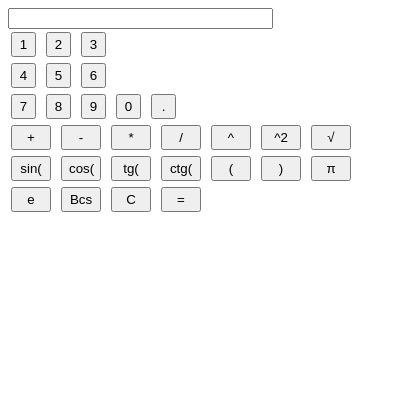
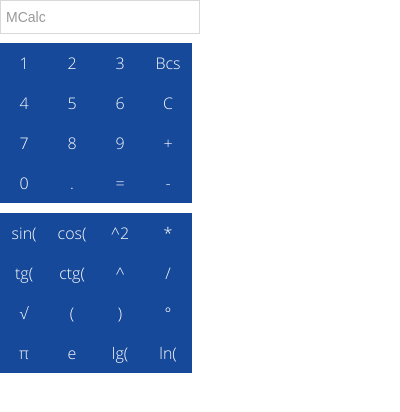
Before and after one commit to Mnwa/CalcForChrome-byMnwa, a browser extension: page popup.html in a window 400 px wide. Drawn offline with Linux system fonts and the light colour scheme.

Commit message:
02.11.2014
Replaced input on button

```diff
--- a/js/main.js
+++ b/js/main.js
@@ -1,18 +1,22 @@
 	$(document).ready(function(){
-		$('div#but input').click(function() {											//Input id=but
+		$('button').width(30);
+		$('html').width(200);
+		$('html').height(300);
+		$('button').height(30);
+		$('button#but').click(function() {											//Input id=but
 			$('.textbox').val($('.textbox').val() + this.value.toString());
 		})
 
-		$('div.vol input#sum').click(function() {										//Input id=sum
+		$('button#sum').click(function() {										//Input id=sum
 			$('.textbox').val($('.textbox').val() + this.value.toString());
 		})
-		$('div.vol input#add').click(function() {										//Enter
+		$('button#add').click(function() {										//Enter
 			$('.textbox').val(main($('.textbox').val()));
 		})
-		$('div.vol input#bck').click(function() {										//Backspace
+		$('button#bck').click(function() {										//Backspace
 			$('.textbox').val($('.textbox').val().slice(0,-1));
 		})
-		$('div.vol input#c').click(function() {											//Clean
+		$('button#c').click(function() {											//Clean
 			$('.textbox').val('');
 		})
 	});
--- a/popup.html
+++ b/popup.html
@@ -2,50 +2,61 @@
 <html>
 	<head>
 		<meta charset="utf-8">
-		<link rel="stylesheet" type="text/css" href="css/main.css">
+		<link rel="stylesheet" href="css/metro-bootstrap.min.css">
 		<script src="/js/jquery.js"></script>
+		<script src="js/metro.min.js"></script>
 		<script src="/js/calcup.js"></script>
 		<script src="/js/main.js"></script>
 	</head>
-	<body>
-		<input class="textbox" type="text" size="30" value="">
-		<div id="but">
-			<div id="1">
-				<input type="submit" value="1">
-				<input type="submit" value="2">
-				<input type="submit" value="3">
+	<body class="metro">
+	<div class="input-control text">
+		<input type="text" value="" class="textbox" placeholder="MCalc"/>
+	</div>
+		<div class="toolbar no-spaces">
+			<div>
+				<button id="but" class="primary" value="1">1</button>
+				<button id="but" class="primary" value="2">2</button>
+				<button id="but" class="primary" value="3">3</button>
+				<button id="bck" class="primary" value="Bcs">Bcs</button>
+			</div><div>
+				<button id="but" class="primary" value="4">4</button>
+				<button id="but" class="primary" value="5">5</button>
+				<button id="but" class="primary" value="6">6</button>
+				<button id="c" class="primary" value="C">C</button>
+			</div><div>
+				<button id="but" class="primary" value="7">7</button>
+				<button id="but" class="primary" value="8">8</button>
+				<button id="but" class="primary" value="9">9</button>
+				<button id="sum" class="primary" value="+">+</button>
+				</div><div>
+				<button id="but" class="primary" value="0">0</button>
+				<button id="but" class="primary" value=".">.</button>
+				<button id="add" class="primary" value="=">=</button>
+				<button id="sum" class="primary" value="-">-</button>
 				</div>
-			<div id="2">
-				<input type="submit" value="4">
-				<input type="submit" value="5">
-				<input type="submit" value="6"></div>
-			<div id="3">
-				<input type="submit" value="7">
-				<input type="submit" value="8">
-				<input type="submit" value="9">
-				<input type="submit" value="0">
-				<input type="submit" value=".">
-			</div>
 		</div>
-		<div class="vol">
-				<input type="submit" id="sum" value="+">
-				<input type="submit" id="sum" value="-">
-				<input type="submit" id="sum" value="*">
-				<input type="submit" id="sum" value="/">
-				<input type="submit" id="sum" value="^">
-				<input type="submit" id="sum" value="^2">
-				<input type="submit" id="sum" value="√">
-				<input type="submit" id="sum" value="sin(">
-				<input type="submit" id="sum" value="cos(">
-				<input type="submit" id="sum" value="tg(">
-				<input type="submit" id="sum" value="ctg(">
-				<input type="submit" id="sum" value="(">
-				<input type="submit" id="sum" value=")">
-				<input type="submit" id="sum" value="π">
-				<input type="submit" id="sum" value="e">
-				<input type="submit" id="bck" value="Bcs">
-				<input type="submit" id="c" value="C">
-				<input type="submit" id="add" value="=">
+		<div class="toolbar no-spaces">
+			<div>
+				<button id="sum" class="primary" value="sin(">sin(</button>
+				<button id="sum" class="primary" value="cos(">cos(</button>
+				<button id="sum" class="primary" value="^2">^2</button>
+				<button id="sum" class="primary" value="*">*</button>
+				</div><div>
+				<button id="sum" class="primary" value="tg(">tg(</button>
+				<button id="sum" class="primary" value="ctg(">ctg(</button>
+				<button id="sum" class="primary" value="^">^</button>
+				<button id="sum" class="primary" value="/">/</button>
+				</div><div>
+				<button id="sum" class="primary" id="sum" value="√">√</button>
+				<button id="sum" class="primary" id="sum" value="(">(</button>
+				<button id="sum" class="primary" value=")">)</button>
+				<button id="sum" class="primary" value="°">°</button>
+				</div><div>
+				<button id="sum" class="primary" value="π">π</button>
+				<button id="sum" class="primary" value="e">e</button>
+				<button id="sum" class="primary" value="lg(">lg(</button>
+				<button id="sum" class="primary" value="ln(">ln(</button>
+				</div>
 		</div>
 	</body>
 </html>
```
